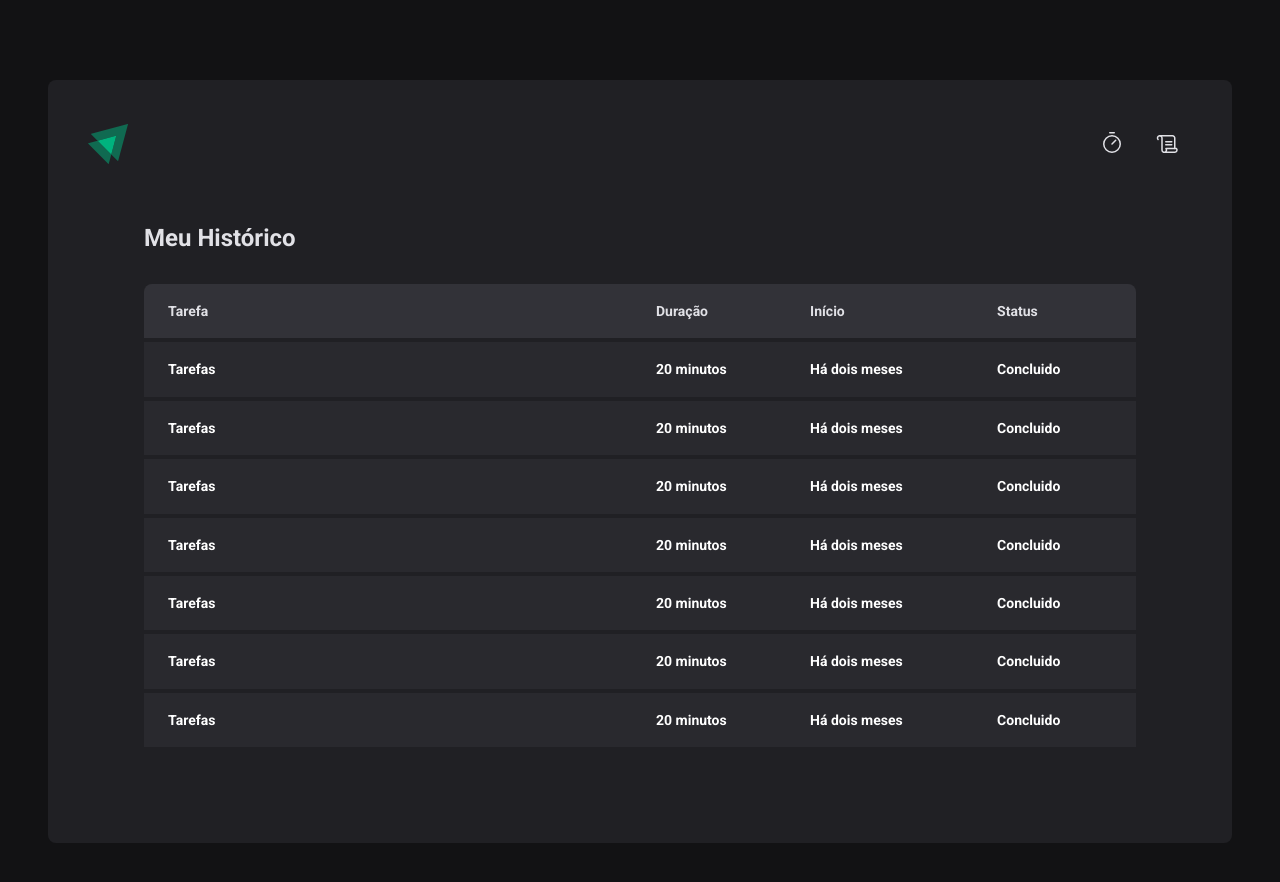
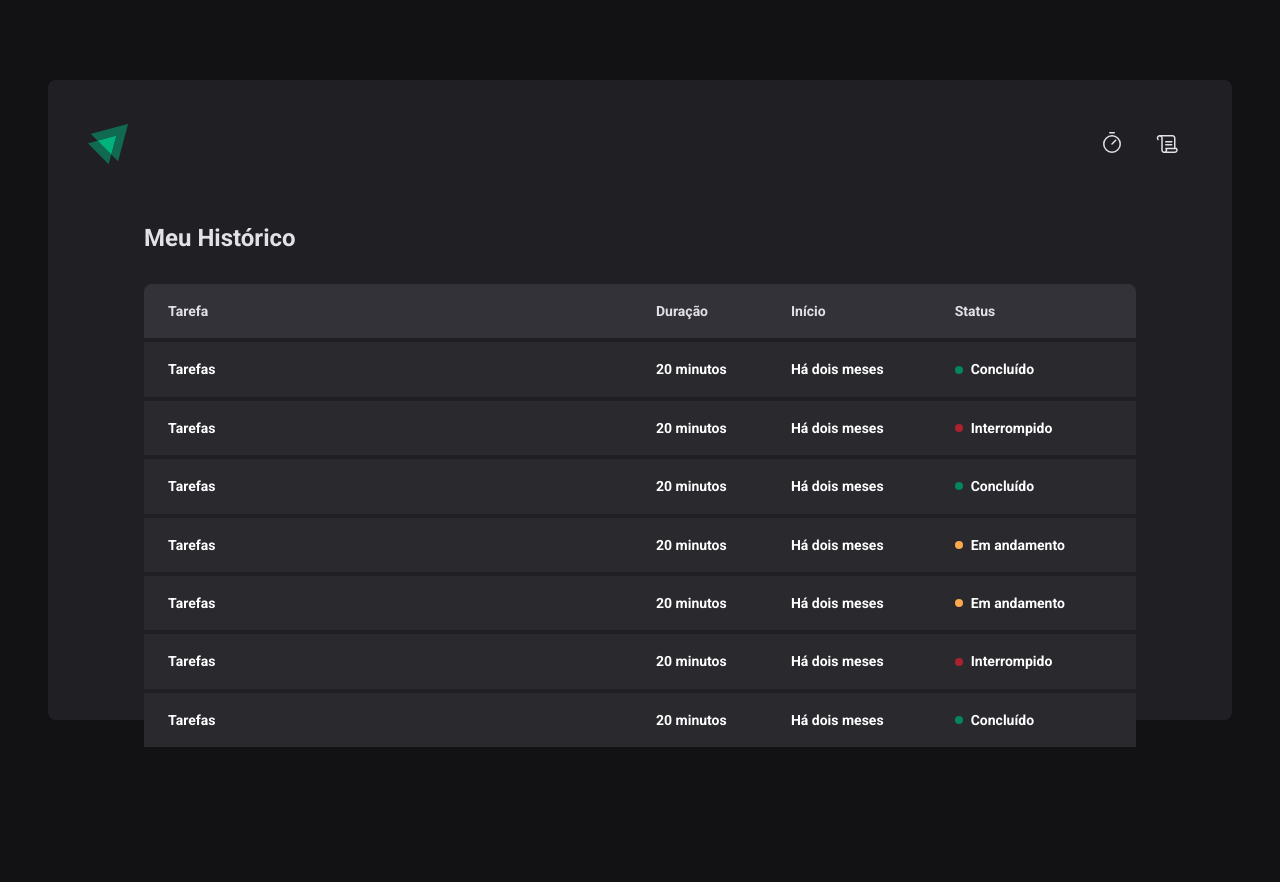
Before and after one commit to Jcmendes7/Ignite-timer, a React (Vite) app: page /history in a window 1280 px wide. Shown: the top 882 px of the page. After the commit the page ends 803 px from the top, so only its background shows below. Built offline with nearby package versions, Linux system fonts and the light colour scheme.

Commit message:
component status adicionado

```diff
--- a/src/layouts/DefaultLayout/index.tsx
+++ b/src/layouts/DefaultLayout/index.tsx
@@ -6,6 +6,6 @@ export function DefaultLayout() {
     <LayoutContainer>
       <Header />
       <Outlet />
-    </LayoutContainer>
+    </LayoutContainer >
   );
 }
--- a/src/layouts/DefaultLayout/style.ts
+++ b/src/layouts/DefaultLayout/style.ts
@@ -2,10 +2,11 @@ import styled from "styled-components";
 
 export const LayoutContainer = styled.div`
   max-width: 74rem;
+  height: calc(100vh - 10rem);
   margin: 5rem auto;
   padding: 2.5rem;
 
-  background: ${props => props.theme["gray-800"]};
+  background: ${(props) => props.theme["gray-800"]};
   border-radius: 8px;
 
   display: flex;
--- a/src/pages/History/index.tsx
+++ b/src/pages/History/index.tsx
@@ -1,4 +1,4 @@
-import { HistoryContainer, HistoryList } from "./styles";
+import { HistoryContainer, HistoryList, Status } from "./styles";
 
 export function History() {
   return (
@@ -19,48 +19,62 @@ export function History() {
               <td>Tarefas</td>
               <td>20 minutos</td>
               <td>Há dois meses</td>
-              <td>Concluido</td>
+              <td>
+                <Status statusColor="green">Concluído</Status>
+              </td>
             </tr>
             <tr>
               <td>Tarefas</td>
               <td>20 minutos</td>
               <td>Há dois meses</td>
-              <td>Concluido</td>
+              <td>
+                <Status statusColor="red">Interrompido</Status >
+              </td>
 
             </tr>
             <tr>
               <td>Tarefas</td>
               <td>20 minutos</td>
               <td>Há dois meses</td>
-              <td>Concluido</td>
+              <td>
+                <Status statusColor="green" >Concluído</Status >
+              </td>
 
             </tr>
             <tr>
               <td>Tarefas</td>
               <td>20 minutos</td>
               <td>Há dois meses</td>
-              <td>Concluido</td>
+              <td>
+                <Status statusColor="yellow">Em andamento</Status >
+              </td>
 
             </tr>
             <tr>
               <td>Tarefas</td>
               <td>20 minutos</td>
               <td>Há dois meses</td>
-              <td>Concluido</td>
+              <td>
+                <Status statusColor="yellow">Em andamento</Status >
+              </td>
 
             </tr>
             <tr>
               <td>Tarefas</td>
               <td>20 minutos</td>
               <td>Há dois meses</td>
-              <td>Concluido</td>
+              <td>
+                <Status statusColor="red">Interrompido</Status >
+              </td>
 
             </tr>
             <tr>
               <td>Tarefas</td>
               <td>20 minutos</td>
               <td>Há dois meses</td>
-              <td>Concluido</td>
+              <td>
+                <Status statusColor="green">Concluído</Status >
+              </td>
             </tr>
           </tbody>
         </table>
--- a/src/pages/History/styles.ts
+++ b/src/pages/History/styles.ts
@@ -8,9 +8,9 @@ export const HistoryContainer = styled.main`
 
   h1 {
     font-size: 1.5rem;
-    color: ${props => props.theme["gray-100"]};
+    color: ${(props) => props.theme["gray-100"]};
   }
-`
+`;
 
 export const HistoryList = styled.div`
   flex: 1;
@@ -23,10 +23,10 @@ export const HistoryList = styled.div`
     min-width: 600px;
 
     th {
-      background-color: ${props => props.theme["gray-600"]};
+      background-color: ${(props) => props.theme["gray-600"]};
       padding: 1rem;
       text-align: left;
-      color: ${props => props.theme["gray-100"]};
+      color: ${(props) => props.theme["gray-100"]};
       font-size: 0.875rem;
       line-height: 1.6;
 
@@ -42,8 +42,8 @@ export const HistoryList = styled.div`
     }
 
     td {
-      background-color: ${props => props.theme["gray-700"]};
-      border-top: 4px solid ${props => props.theme["gray-800"]};
+      background-color: ${(props) => props.theme["gray-700"]};
+      border-top: 4px solid ${(props) => props.theme["gray-800"]};
       padding: 1rem;
       font-size: 0.875rem;
       line-height: 1.6;
@@ -59,3 +59,27 @@ export const HistoryList = styled.div`
     }
   }
 `;
+
+const STATUS_COLORS = {
+  yellow: "yellow-500",
+  green: "green-500",
+  red: "red-500",
+} as const;
+
+interface StatusProps {
+  statusColor: keyof typeof STATUS_COLORS;
+}
+
+export const Status = styled.span<StatusProps>`
+  display: flex;
+  align-items: center;
+  gap: 0.5rem;
+
+  &::before {
+    content: "";
+    width: 0.5rem;
+    height: 0.5rem;
+    border-radius: 50%;
+    background: ${(props) => props.theme[STATUS_COLORS[props.statusColor]]};
+  }
+`;
```
Also changed, not shown: src/pages/Home/index.tsx (line endings or trailing spaces).
